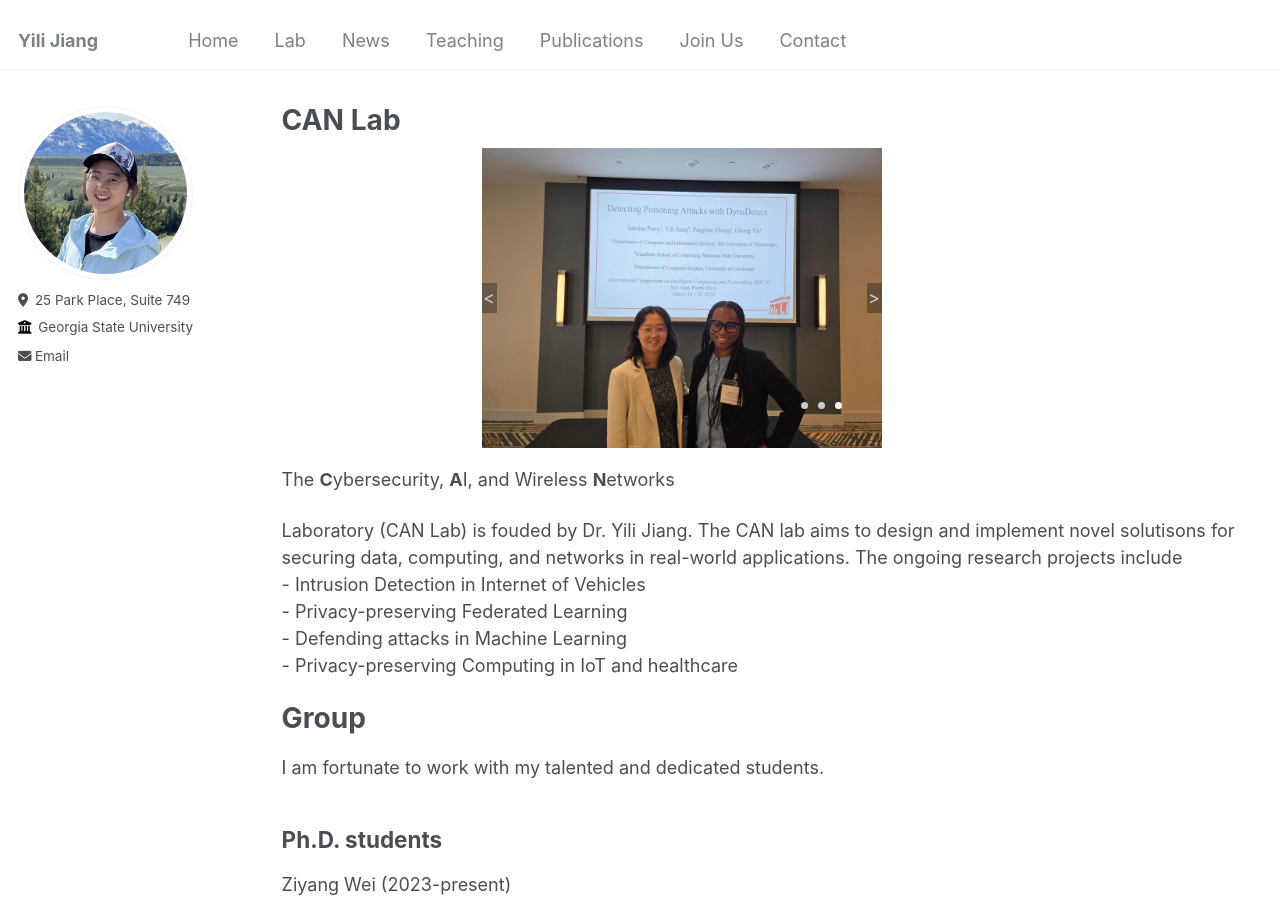
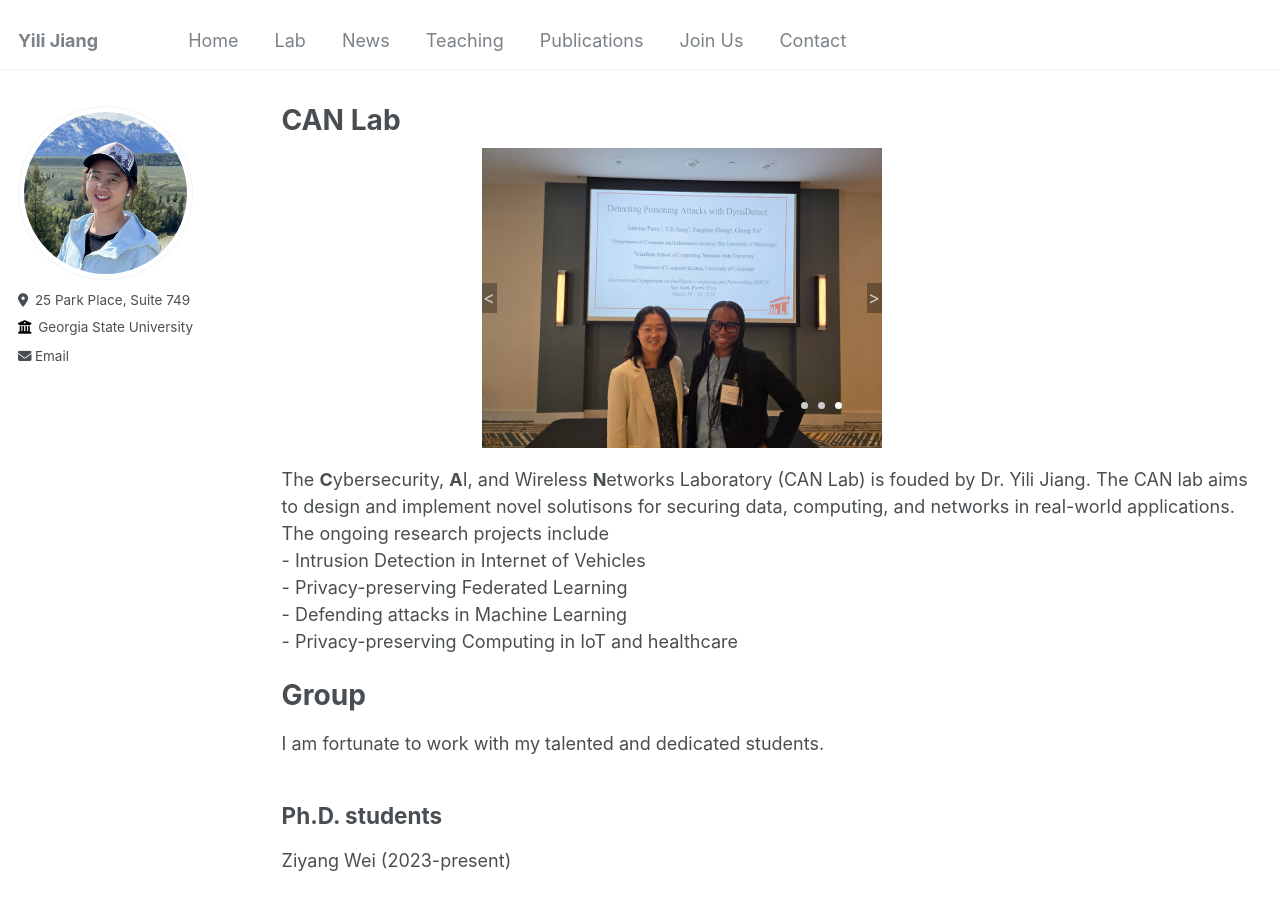
Before and after one commit to suhbrina-perry/suhbrina-perry.github.io, a Jekyll site: the page built from _pages/lab.html, in a window 1280 px wide and 900 px high. Built offline with Jekyll 4.4.1, drawn with Linux system fonts in a browser that asks for light colours.

```diff
--- a/_pages/lab.html
+++ b/_pages/lab.html
@@ -178,7 +178,7 @@ author_profile: true
            })
        });
     </script>
-    <p> The <strong>C</strong>ybersecurity, <strong>A</strong>I, and Wireless <strong>N</strong>etworks</p> Laboratory (CAN Lab)
+    <p> The <strong>C</strong>ybersecurity, <strong>A</strong>I, and Wireless <strong>N</strong>etworks Laboratory (CAN Lab)
     is fouded by Dr. Yili Jiang. The CAN lab aims to design and implement novel solutisons for securing data, computing,
     and networks in real-world applications. The ongoing research projects include </br>
     - Intrusion Detection in Internet of Vehicles </br>
```
